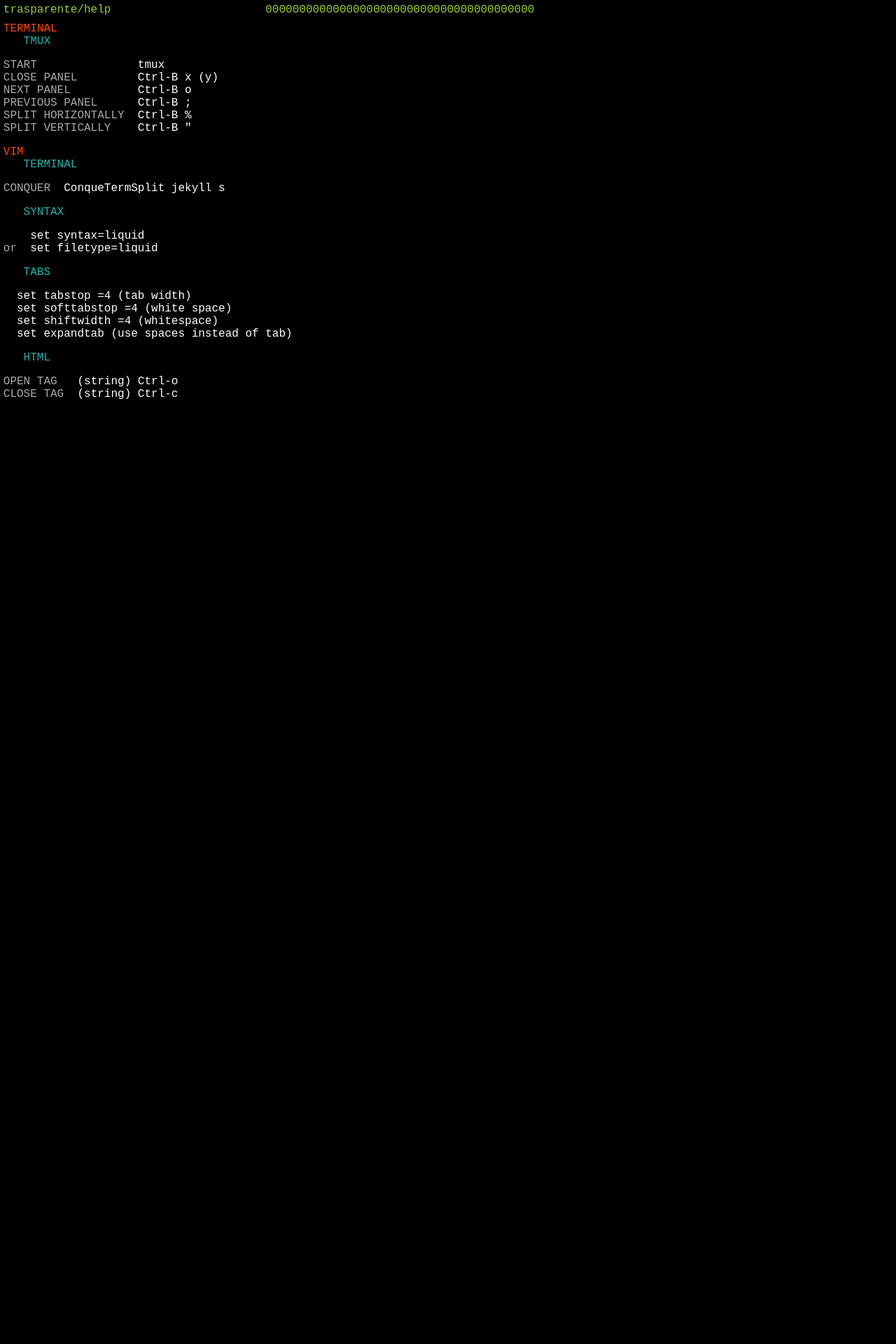
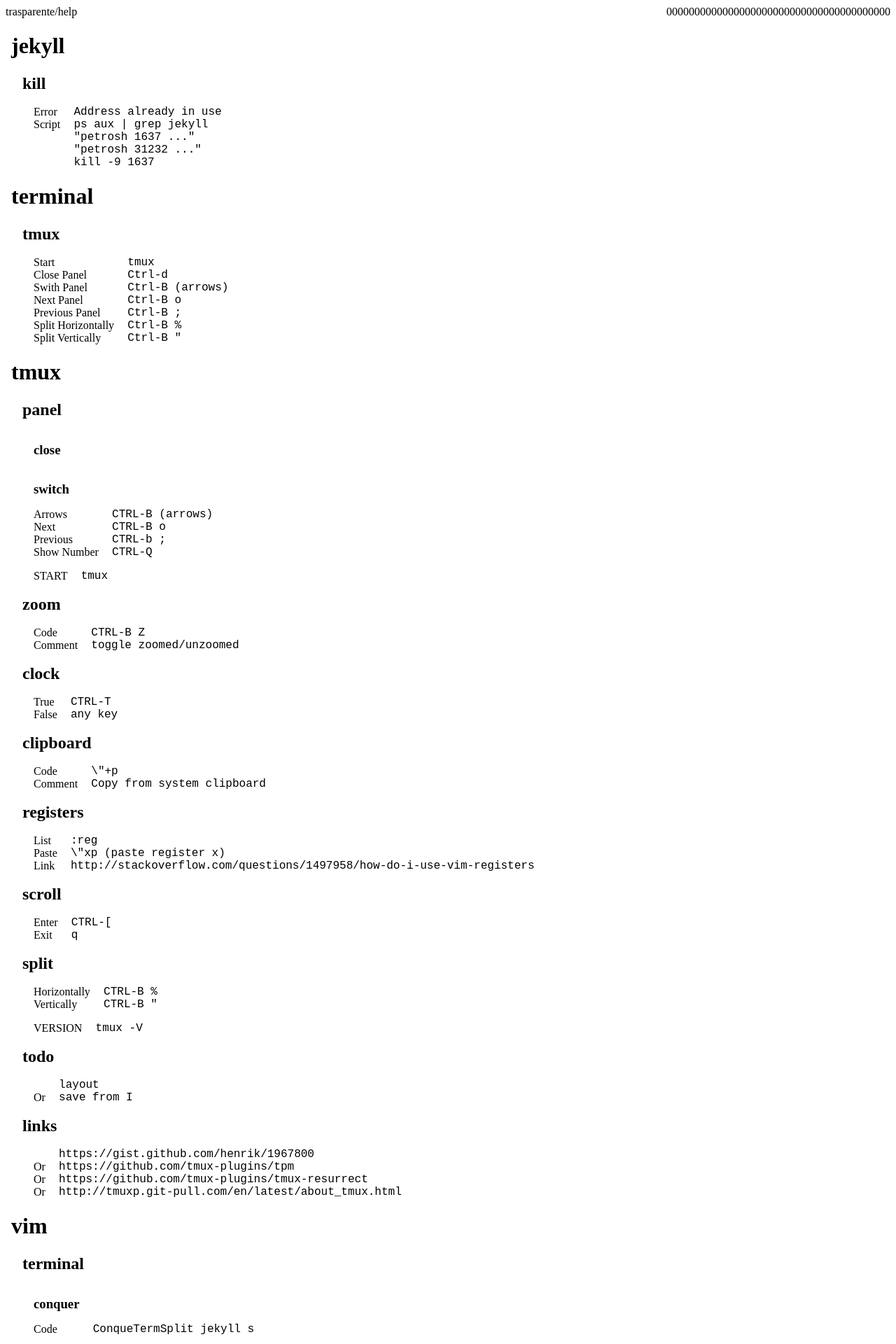
Before and after one commit to trasparente/help, a Jekyll site: the page built from index.md, in a window 1280 px wide. Shown: the top 1920 px of the page at 70% size. Built offline with Jekyll 4.4.1, drawn with Linux system fonts in a browser that asks for light colours; our own code applies the rules of GitHub Pages for plain Markdown files; before the commit the page ends 900 px from its top, so only the background shows below that; some of the changed text lies outside the part shown.

Commit message:
Add serif skin and proceed

```diff
--- a/_config.yml
+++ b/_config.yml
@@ -6,4 +6,5 @@ plugins:
 exclude:
   - README.md
   - LICENSE
+skin: serif
 timezone: Europe/Rome
--- /dev/null
+++ b/_data/jekyll.yml
@@ -0,0 +1,7 @@
+kill:
+  error: Address already in use
+  script: |
+    ps aux | grep jekyll
+    "petrosh 1637 ..."
+    "petrosh 31232 ..."
+    kill -9 1637
--- a/_data/terminal.yml
+++ b/_data/terminal.yml
@@ -1,6 +1,7 @@
 tmux:
   start: tmux
-  close_panel: Ctrl-B x (y)
+  close_panel: Ctrl-d
+  swith_panel: Ctrl-B (arrows)
   next_panel: Ctrl-B o
   previous_panel: "Ctrl-B ;"
   split_horizontally: Ctrl-B %
--- /dev/null
+++ b/_data/tmux.yml
@@ -0,0 +1,38 @@
+panel:
+  close:
+    - CTRL-D
+    - CTRL-B (y)
+  switch:
+    arrows: CTRL-B (arrows)
+    next: CTRL-B o
+    previous: "CTRL-b ;"
+  show_number: CTRL-Q
+start: tmux
+zoom:
+  code: CTRL-B Z
+  comment: toggle zoomed/unzoomed
+clock:
+  on: CTRL-T
+  off: any key
+clipboard:
+  code: \"+p
+  comment: Copy from system clipboard
+registers:
+  list: :reg
+  paste: \"xp (paste register x)
+  link: http://stackoverflow.com/questions/1497958/how-do-i-use-vim-registers
+scroll:
+  enter: CTRL-[
+  exit: q
+split:
+  horizontally: CTRL-B %
+  vertically: "CTRL-B \""
+version: tmux -V
+todo:
+  - layout
+  - save from I
+links:
+  - https://gist.github.com/henrik/1967800
+  - https://github.com/tmux-plugins/tpm
+  - https://github.com/tmux-plugins/tmux-resurrect
+  - http://tmuxp.git-pull.com/en/latest/about_tmux.html
--- a/_data/vim.yml
+++ b/_data/vim.yml
@@ -10,5 +10,38 @@ tabs: |
   set shiftwidth  =4 (whitespace)
   set expandtab (use spaces instead of tab)
 html:
-  open_tag: (string) Ctrl-o
-  close_tag: (string) Ctrl-c
+  open_tag: (string) CTRL-O
+  close_tag: (string) CTRL-C
+case_character:
+  upper: vU
+  lower: vu
+move:
+  file:
+    begin:
+      - "{"
+      - 1G
+    end:
+      - "}"
+      - G
+  paragraph:
+    up: "{"
+    down: "}"
+vimrc:
+  edit: "~$ vim .vimrc"
+  run: ":so %"
+  map_save: map W :wa
+save_quit:
+  write_all: ":wa write all changed files"
+  write_exit: ":xa exit all (save all changes and close Vim"
+tabs:
+  open: vim -p filename
+  add: :tabe filename
+  move:
+    next: gt
+    previous: gT
+  link: http://vim.wikia.com/wiki/Using_tab_pages
+suspend:
+  stop: CTRL-Z
+  resume: CTRL-D
+todo:
+  - :colo pablo colorscheme
--- /dev/null
+++ b/_includes/level_0.html
@@ -0,0 +1,4 @@
+    <dl>
+      <dt>{{ element[0] | replace: "_", " " | upcase }}</dt>
+      <dd>{{ element[1] }}</dd>
+    </dl>
--- /dev/null
+++ b/_includes/serif.sass
@@ -0,0 +1,43 @@
+body
+  font-family: serif
+/* Inherit headings */
+section > header
+  font-size: 2em
+  margin: .67em 0
+  @extend .heading
+article > header
+  font-size: 1.5em
+  margin: .75em 0
+  @extend .heading
+.command_title
+  font-size: 1.17em
+  margin: .83em 0
+  @extend .heading
+  &:not(:first-child)
+    margin-top: 1em
+.heading
+  font-weight: bolder
+  display: block
+/* Articles */
+dl
+  margin: 1em 0
+  display: grid
+  grid-template-columns: max-content auto
+dt
+  text-transform: capitalize
+  grid-column-start: 1
+dd
+  grid-column-start: 2
+  margin-inline-start: 2ch
+  font-family: monospace
+  font-size: 16px
+/* Sections */
+section
+  margin-left: 1ch
+article
+  margin-left: 2ch
+dl
+  margin-left: 2ch
+/* Nav Bar */
+nav .right
+  float: right
--- a/_includes/style.sass
+++ b/_includes/terminal.sass
@@ -14,14 +14,13 @@ table
     text-align: right
     padding-right: 4ch
 section > header
+  text-transform: uppercase
   font-size: 1em
   color: OrangeRed
+article > header
   text-transform: uppercase
-article > header
-  font-size: 1em
-  color: LightSeaGreen
+  color: DodgerBlue
   margin-left: 3ch
-  text-transform: uppercase
 main
   padding: .3em
 nav
@@ -29,10 +28,18 @@ nav
   color: YellowGreen
   .right
     float: right
+.command_title
+  text-transform: uppercase
+  margin-bottom: 1em
+  margin-left: 3ch
+  &:not(:first-child)
+    margin-top: 1em
 dl
+  margin: 1em 0
   display: grid
   grid-template-columns: max-content auto
 dt
+  text-transform: capitalize
   grid-column-start: 1
 dd
   color: white
--- a/_layouts/default.html
+++ b/_layouts/default.html
@@ -4,7 +4,7 @@
     <meta charset="utf-8">
     <title>{{ site.github.repository_name }}</title>
     <style>
-    {% capture style %}{% include style.sass %}{% endcapture %}{{ style | sassify }}
+    {% capture style %}{% include {{ site.skin }}.sass %}{% endcapture %}{{ style | sassify }}
     </style>
   </head>
   <body>
--- a/index.md
+++ b/index.md
@@ -1,12 +1,16 @@
 ---
 ---
-{% for data in site.data %}
+{% assign data_sorted = site.data | sorted %}
+{% for data in data_sorted %}
 <section class="{{ data[0] | slugify }}">
   <header>
     {{ data[0] }}
   </header>
 {% for element in data[1] %}
   <article>
+{% if element[1].first == nil %}
+{% include level_0.html %}
+{% else %}
     <header>
       {{ element[0] }}
     </header>
@@ -23,15 +27,20 @@
       <dd>{{ command }}</dd>
 {% else %}
 {% if command[1].first %}
+      <span class="command_title">
+        {{ command[0] | replace: "_", " " }}
+      </span>
+{% for subcommand in command[1] %}
       <dt>
-        {{ command[0] | replace: "_", " " | upcase }}
+        {{ subcommand[0] | replace: "_", " " }}
       </dt>
       <dd>
-        {{ command[1].code | newline_to_br }}
+        {{ subcommand[1] | newline_to_br }}
       </dd>
+{% endfor %}
 {% else %}
       <dt>
-       {{ command[0] | replace: "_", " " | upcase }}
+       {{ command[0] | replace: "_", " " }}
       </dt>
       <dd>
         {{ command[1] | newline_to_br }}
@@ -41,6 +50,7 @@
 {% endif %}
 {% endfor %}
     </dl>
+{% endif %}
   </article>
 {% endfor %}
 </section>
```
Also changed, not shown: README.md, 5 other files.
